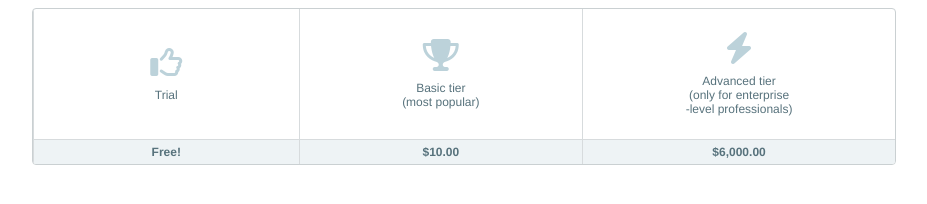
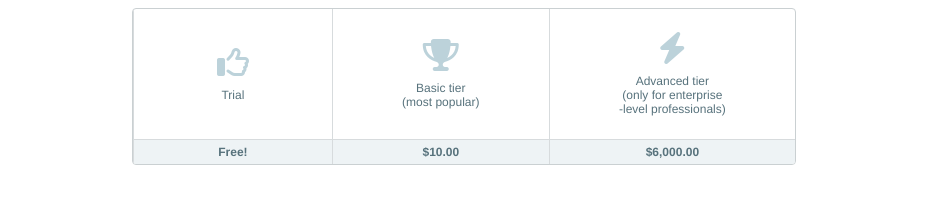
Before and after one commit to Kenzie-Academy-Brasil-Developers/cartas-flexbox-sprint-2-RichardBSilva, a plain HTML site: page index.html in a window 1280 px wide. Shown: the whole page, without its empty margins (176-1103 px from the left). Drawn offline with Linux system fonts and the light colour scheme.

Commit message:
Update cards.css

```diff
--- a/src/cards.css
+++ b/src/cards.css
@@ -51,8 +51,8 @@ html {
     border: 1px solid #CAD0D2;
     border-radius: 4px;
     overflow: hidden;
-  margin-right:200px;
-  margin-left:200px;
+  margin-right:300px;
+  margin-left:300px;
   }
 
     .cardGroup__card {
```
